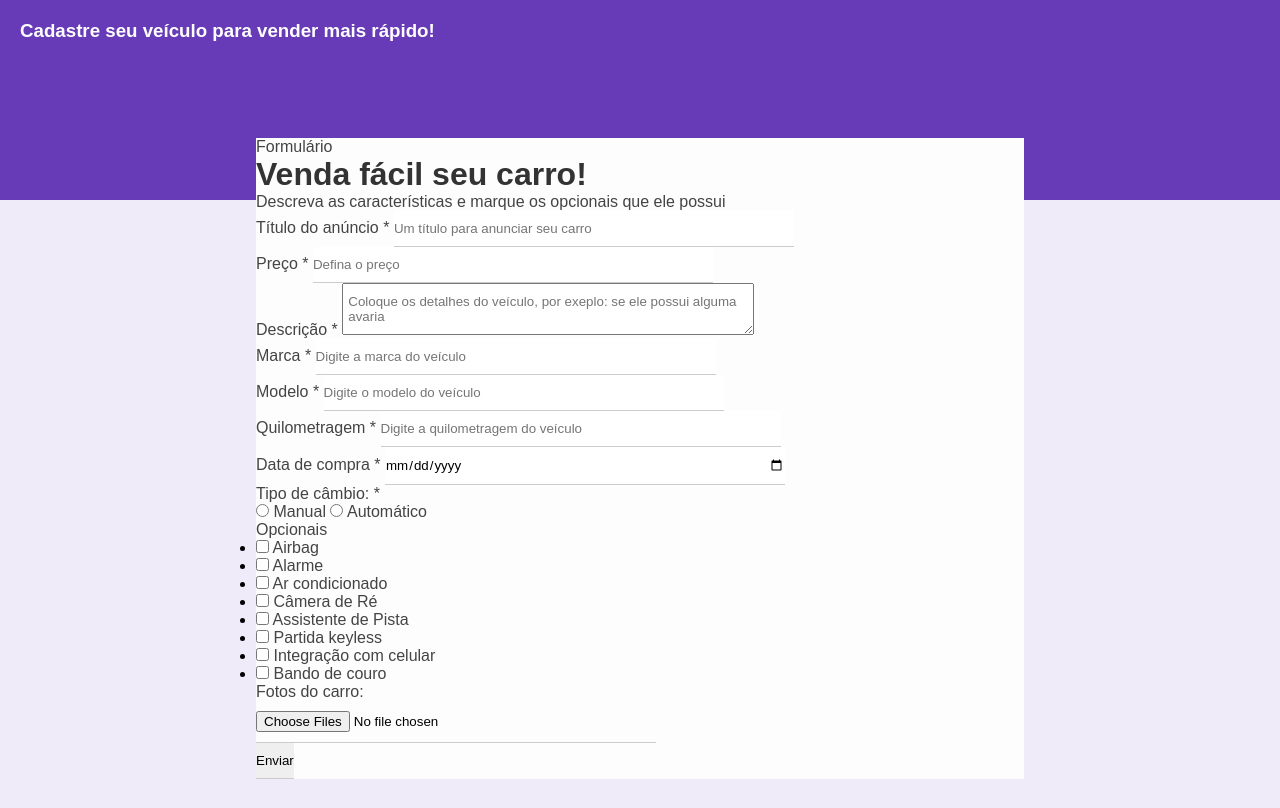
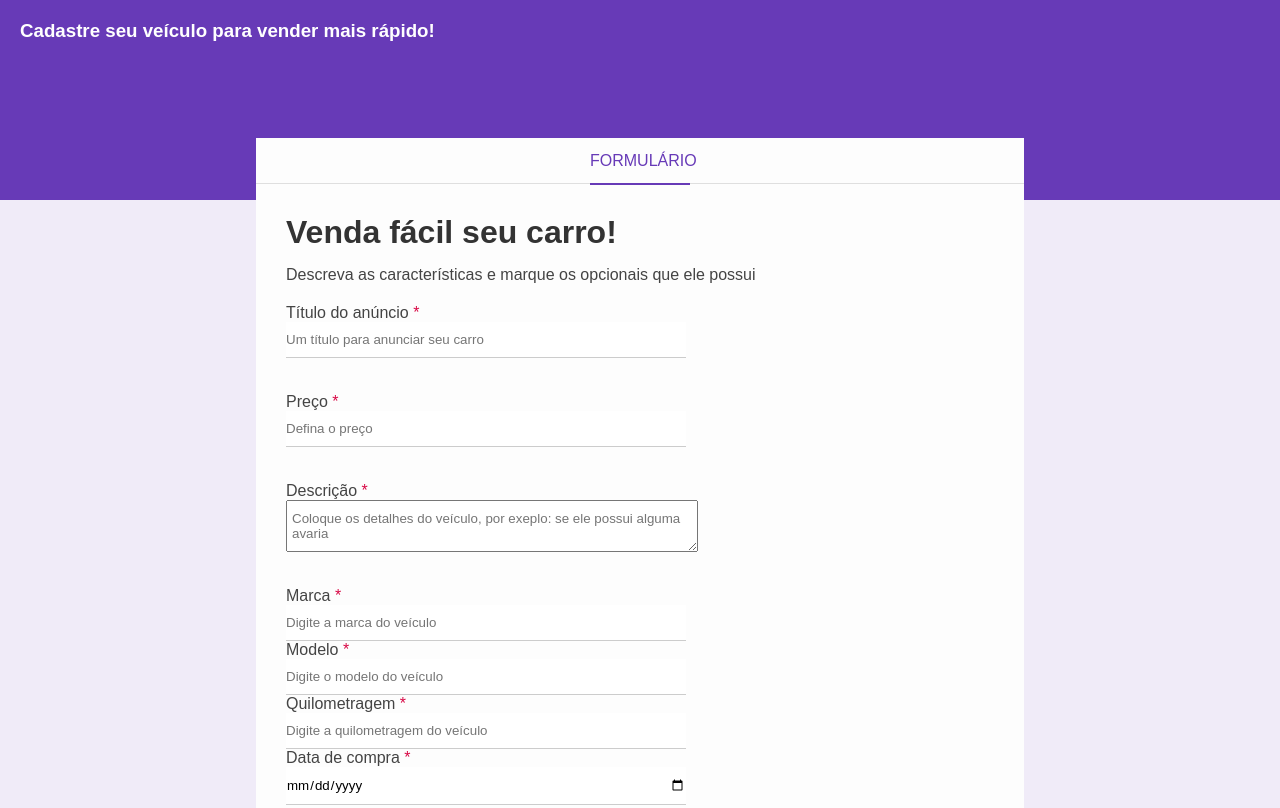
Before and after one commit to Robertdsz/Front-end, a plain HTML site: page 2_form_project/index.html in a window 1280 px wide. Shown: the top 808 px of the page. Drawn offline with Linux system fonts and the light colour scheme.

Commit message:
feat: finishing Form Project

```diff
--- a/2_form_project/css/style.css
+++ b/2_form_project/css/style.css
@@ -65,3 +65,78 @@ textarea {
     position: relative;
     top: -62px;
 }
+
+/* Form Header */
+
+.form-header {
+    border-bottom: 1px solid #dfdfdf;
+    height: 45px;
+}
+
+.form-header p {
+    color: #673ab7;
+    border-bottom: 2px solid #673ab7;
+    width: 100px;
+    text-align: center;
+    margin: 0 auto;
+    text-transform: uppercase;
+    height: 45px;
+    line-height: 45px;
+}
+
+/* Form Body */
+
+.form-body {
+    padding: 30px;
+}
+
+.form-title {
+    margin-bottom: 15px;
+}
+
+.form-body p {
+    margin-bottom: 20px;
+}
+
+.required-field {
+    color: #d80845;
+}
+
+.box-input {
+    margin-bottom: 35px;
+}
+
+.block {
+    display: block;
+}
+
+.optional-box {
+    display: inline-block;
+    margin: 0px 30px 30px 0;
+}
+
+.optional-list li {
+    list-style: none;
+    margin-bottom: 5px;
+}
+
+.box-input p {
+    margin-bottom: 15px;
+}
+
+.btn-submit {
+    background-color: #673ab7;
+    color: #fff;
+    border: 2px solid transparent;
+    width: 120px;
+    height: 50px;
+    cursor: pointer;
+    text-transform: uppercase;
+    transition: 0.5s;
+}
+
+.btn-submit:hover {
+    background-color: #fff;
+    border-color: #673ab7;
+    color: #673ab7;
+}
--- a/2_form_project/index.html
+++ b/2_form_project/index.html
@@ -47,12 +47,12 @@
                                 placeholder="Digite o modelo do veículo" required>
                             <div class="box-input">
                                 <label for="purchase_date">Quilometragem <span class="required-field">*</span></label>
-                                <input type="number" name="mileage" id="model" class="block"
+                                <input type="number" name="mileage" id="mileage" class="block"
                                     placeholder="Digite a quilometragem do veículo" required>
                                 <div class="box-input">
                                     <label for="purchase_date">Data de compra <span
                                             class="required-field">*</span></label>
-                                    <input type="date" name="purchase_date" id="model" class="block" required>
+                                    <input type="date" name="purchase_date" id="purchase_date" class="block" required>
                                 </div>
                                 <div class="box-input">
                                     <p>Tipo de câmbio: <span class="required-field">*</span></p>
@@ -60,6 +60,7 @@
                                     <label for="manual">Manual</label>
                                     <input type="radio" name="gear" id="auto">
                                     <label for="auto">Automático</label>
+                                </div>
                                 <div class="optional-box">
                                     <p>Opcionais</p>
                                     <ul class="optional-list">
@@ -76,7 +77,7 @@
                                             <label for="ac">Ar condicionado</label>
                                         </li>
                                         <li>
-                                                <input type="checkbox" name="optional[]" id="reverse-camer"
+                                            <input type="checkbox" name="optional[]" id="reverse-camera"
                                                 value="reverse-camera">
                                             <label for="reverse-camera">Câmera de Ré</label>
                                         </li>
@@ -94,8 +95,7 @@
                                             <label for="keyless">Partida keyless</label>
                                         </li>
                                         <li>
-                                                <input type="checkbox" name="optional[]" id="smartphone"
-                                                    value="smartphone">
+                                            <input type="checkbox" name="optional[]" id="smartphone" value="smartphone">
                                             <label for="smartphone">Integração com celular</label>
                                         </li>
                                         <li>
@@ -107,10 +107,13 @@
                                 </div>
                                 <div class="box-input">
                                     <p>Fotos do carro: <span class="required-field"></span></p>
-                                        <input type="file" multiple accept="image/png, image/jpg" id="images"
-                                            name="images" required>
+                                    <input type="file" multiple accept="image/png, image/jpg" id="images" name="images"
+                                        required>
                                 </div>
                                 <input type="submit" value="Enviar" class="btn-submit">
+                            </div>
+                        </div>
+                    </div>
                 </form>
             </div>
         </div>
```
Lines whose indentation alone changed are shown as unchanged.
